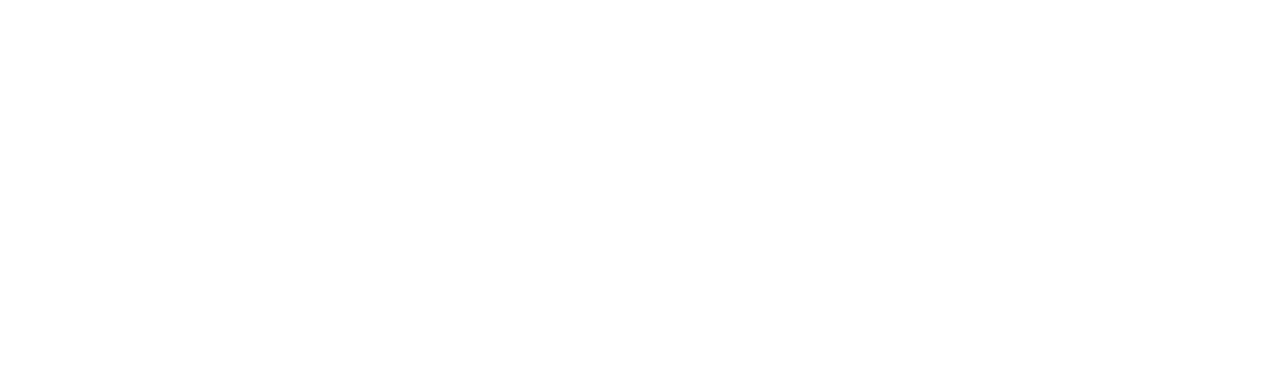
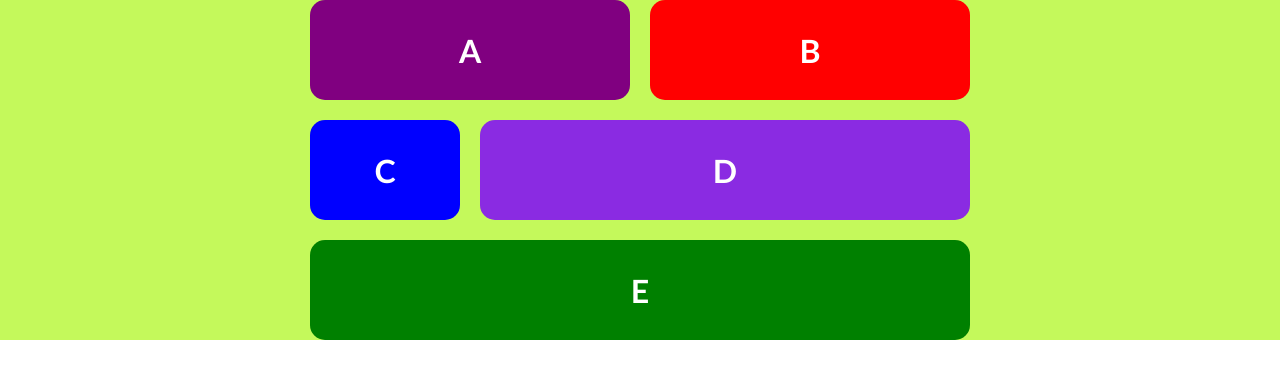
Before and after one commit to adiba744/html-css-learning, a plain HTML site: page assignment/css/grid5.html in a window 1280 px wide. Drawn offline with Linux system fonts and the light colour scheme.

Commit message:
grid5 learning

```diff
--- a/assignment/css/grid5.html
+++ b/assignment/css/grid5.html
@@ -0,0 +1,76 @@
+<!DOCTYPE html>
+<html lang="en">
+
+<head>
+    <meta charset="UTF-8">
+    <meta name="viewport" content="width=device-width, initial-scale=1.0">
+    <title>Grid5</title>
+    <style>
+        * {
+            margin: 0;
+            padding: 0;
+        }
+
+        .container {
+            display: grid;
+            grid-template-columns: repeat(4, 150px);
+            grid-template-rows: repeat(3, 100px);
+            justify-content: center;
+            background-color: rgb(196, 249, 91);
+            gap: 20px;
+            grid-template-areas: "a a b b"
+                "c d d d"
+                "e e e e";
+        }
+
+        .container>div {
+            display: grid;
+            border-radius: 15px;
+            text-align: center;
+            align-items: center;
+            font-size: xx-large;
+            font-family: 'Gill Sans', 'Gill Sans MT', Calibri, 'Trebuchet MS', sans-serif;
+            font-weight: bolder;
+            color: white;
+        }
+
+        .container>div:nth-child(1) {
+            background-color: purple;
+            grid-area: a;
+        }
+
+        .container>div:nth-child(2) {
+            background-color: red;
+            grid-area: b;
+        }
+
+        .container>div:nth-child(3) {
+            background-color: blue;
+            grid-area: c;
+        }
+
+        .container>div:nth-child(4) {
+            background-color: blueviolet;
+            grid-area: d;
+        }
+
+        .container>div:nth-child(5) {
+            background-color: green;
+            grid-area: e;
+        }
+
+
+    </style>
+</head>
+
+<body>
+    <div class="container">
+        <div>A</div>
+        <div>B</div>
+        <div>C</div>
+        <div>D</div>
+        <div>E</div>
+    </div>
+</body>
+
+</html>
```
Also changed, not shown: assignment/css/grid2.html (+4 -3 lines).
